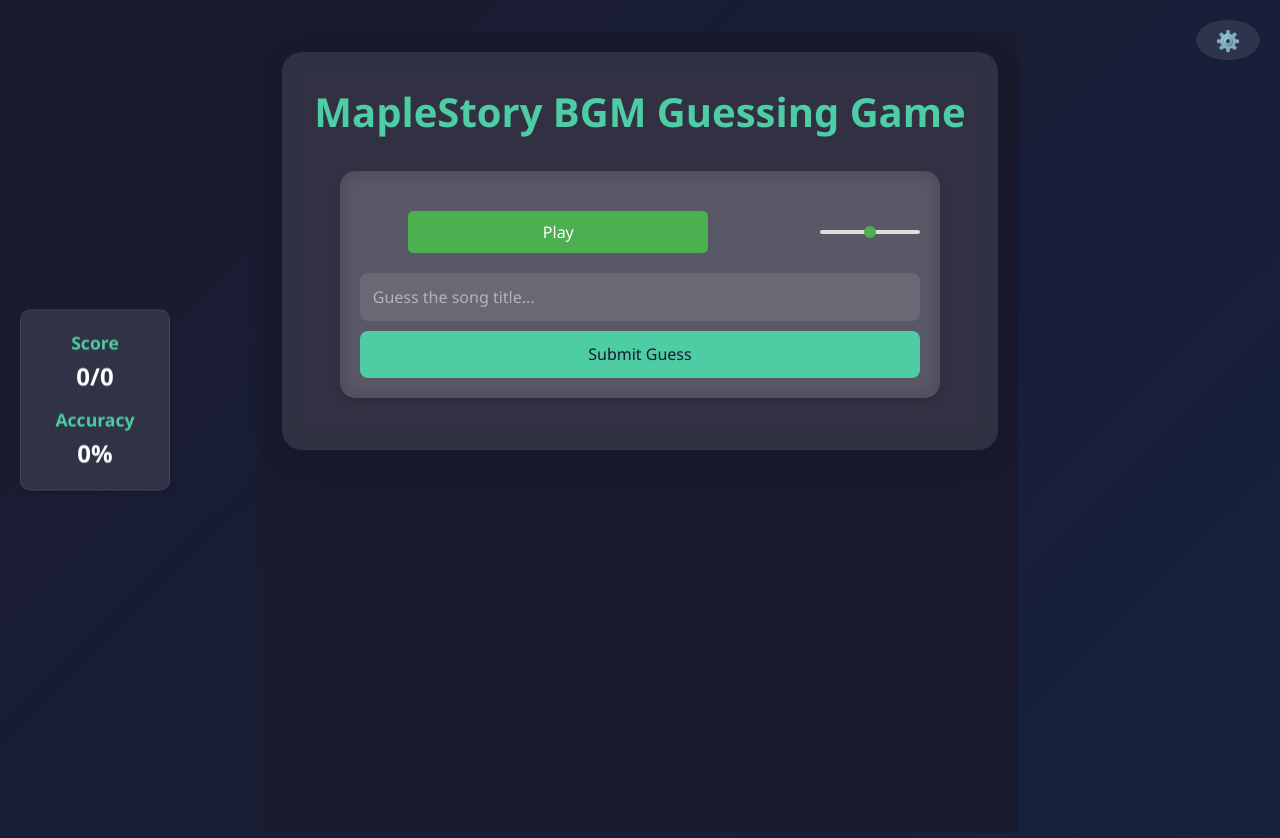
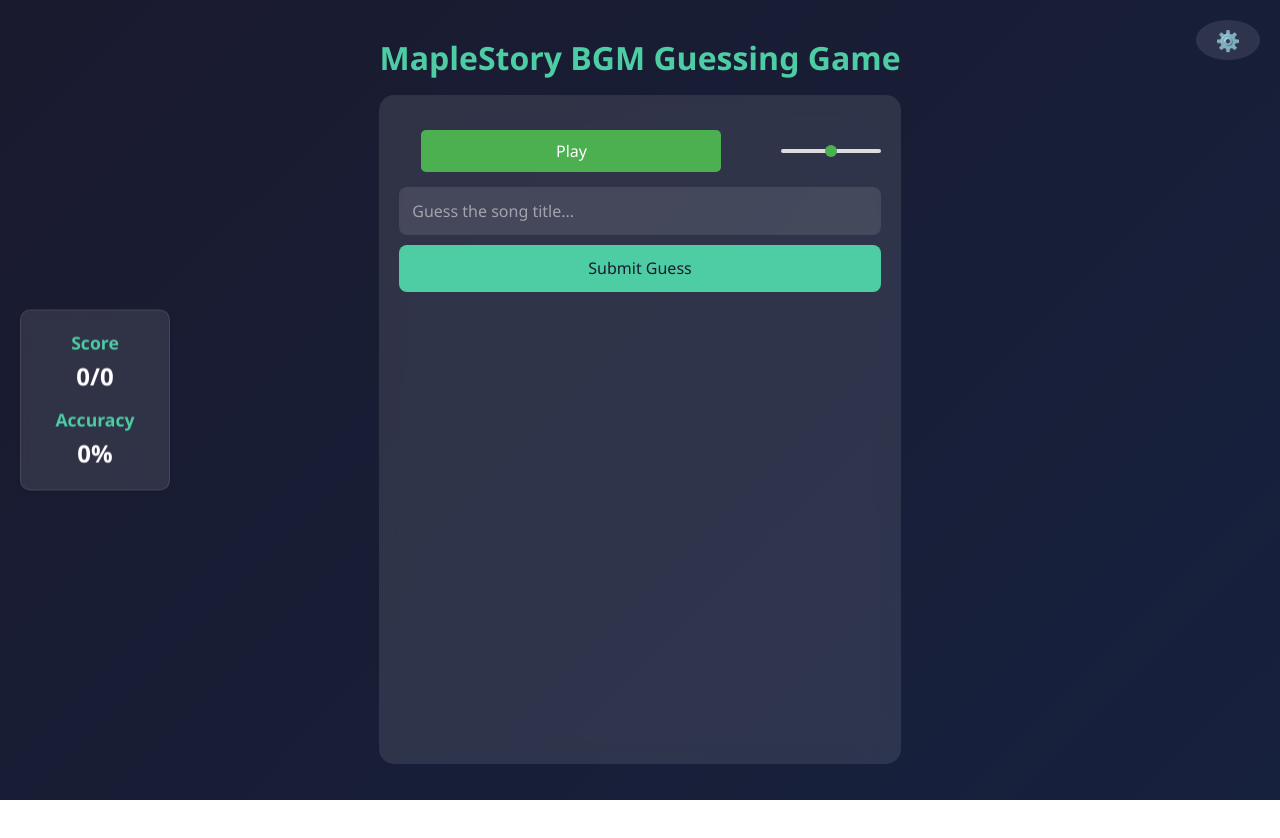
Before and after one commit to Rydah/MaplestoryBGMQuiz, a React (Create React App) app: page / in a window 1280 px wide. Shown: the top 838 px of the page. After the commit the page ends 800 px from the top, so only its background shows below. Built offline with nearby package versions, Linux system fonts and the light colour scheme.

Commit message:
CSS Fixed for better UI

```diff
--- a/src/App.css
+++ b/src/App.css
@@ -1,37 +1,42 @@
+body {
+  margin: 0;
+  padding: 0;
+  overflow: hidden;
+}
+
 .app-container {
   display: flex;
   flex-direction: column;
   align-items: center;
-  min-height: 100vh;
+  height: 100vh;
   padding: 20px;
-  background-color: #1a1a2e;
+  overflow: hidden;
 }
 
 .main-content {
   max-width: 800px;
   width: 100%;
-  background: rgba(255, 255, 255, 0.1);
-  backdrop-filter: blur(10px);
-  border-radius: 20px;
-  padding: 2rem;
-  box-shadow: 0 8px 32px rgba(0, 0, 0, 0.1);
+  background: transparent;
+  padding: 1rem;
+  height: calc(100vh - 40px);
+  display: flex;
+  flex-direction: column;
+  overflow: hidden;
 }
 
 .container {
   max-width: 800px;
   width: 100%;
-  background: rgba(255, 255, 255, 0.1);
-  backdrop-filter: blur(10px);
-  border-radius: 20px;
-  padding: 2rem;
-  box-shadow: 0 8px 32px rgba(0, 0, 0, 0.1);
+  background: transparent;
+  padding: 1rem;
+  overflow: hidden;
 }
 
 h1 {
   text-align: center;
-  margin-bottom: 2rem;
+  margin-bottom: 1rem;
   color: #4ecca3;
-  font-size: 2.5rem;
+  font-size: 2rem;
 }
 
 button {
--- a/src/components/BGMCard.css
+++ b/src/components/BGMCard.css
@@ -3,12 +3,13 @@
   backdrop-filter: blur(10px);
   border-radius: 15px;
   padding: 20px;
-  box-shadow: 0 4px 6px rgba(0, 0, 0, 0.1);
-  max-width: 600px;
   width: 100%;
-  margin: 20px auto;
+  margin: 0 auto;
   position: relative;
   overflow: visible;
+  height: 100%;
+  display: flex;
+  flex-direction: column;
 }
 
 .bgm-title {
@@ -56,8 +57,9 @@
 }
 
 .audio-container {
-  margin-bottom: 20px;
+  margin-bottom: 15px;
   position: relative;
+  flex-shrink: 0;
 }
 
 .hidden-player {
@@ -72,7 +74,7 @@
 .youtube-player-container {
   width: 100%;
   position: relative;
-  margin-bottom: 20px;
+  margin-bottom: 15px;
   border-radius: 8px;
   overflow: hidden;
   background: rgba(0, 0, 0, 0.2);
@@ -208,7 +210,9 @@
 .guess-section {
   display: flex;
   flex-direction: column;
-  gap: 1rem;
+  gap: 0.5rem;
+  flex-grow: 1;
+  overflow: hidden;
 }
 
 .guess-form {
@@ -240,7 +244,7 @@
   background: rgba(26, 26, 46, 0.95);
   border-radius: 8px;
   margin-top: 4px;
-  max-height: 400px;
+  max-height: 200px; /* Reduced from 400px */
   overflow-y: auto;
   z-index: 1002;
   box-shadow: 0 4px 12px rgba(0, 0, 0, 0.2);
```
